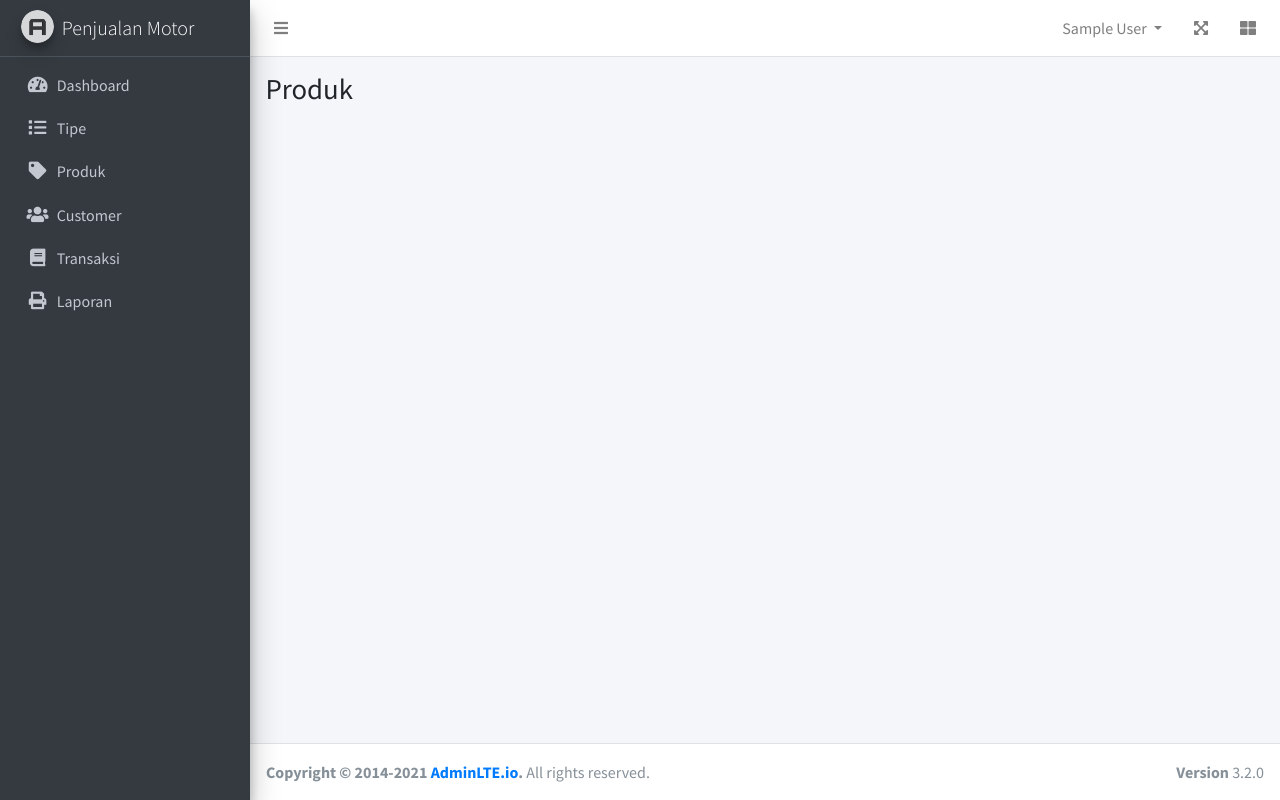
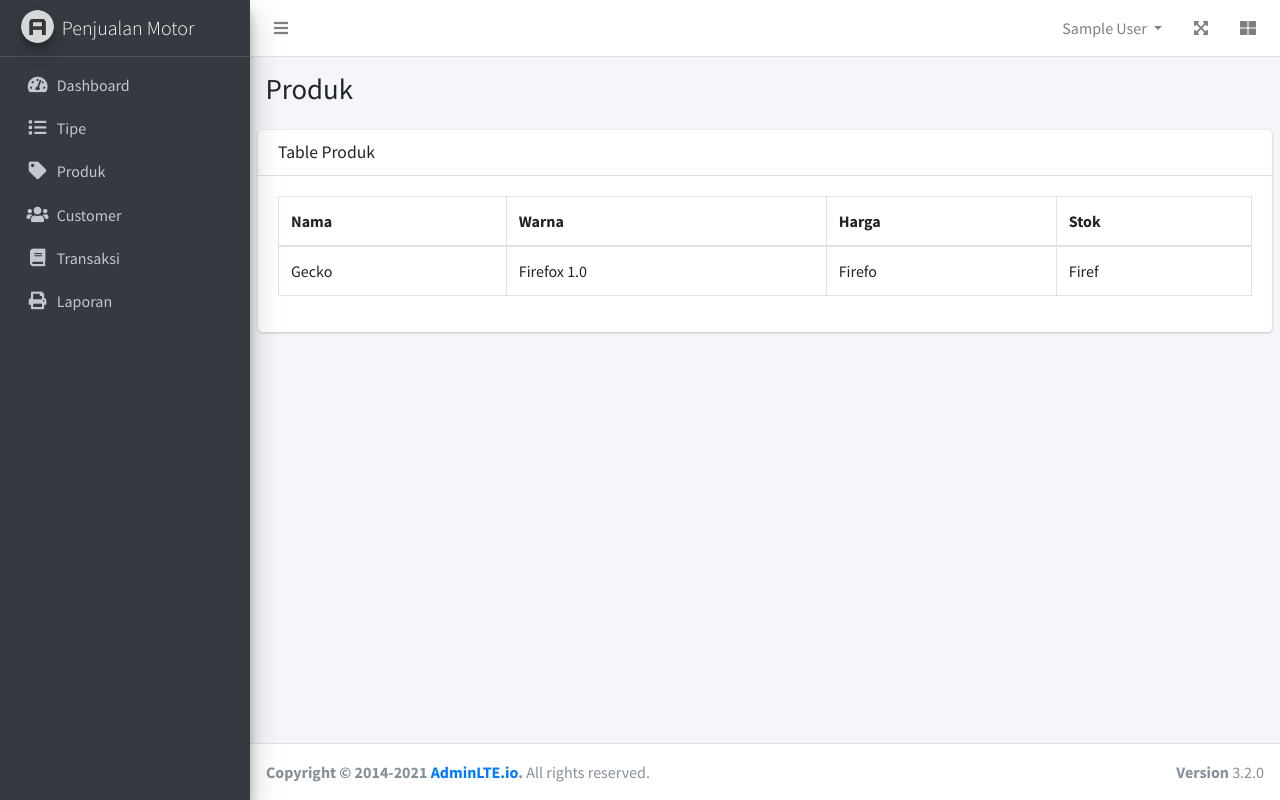
Before and after one commit to bayupras141/proyek1, a Laravel app: template resources/views/produk/index.blade.php in a window 1280 px wide. Run offline with Laravel 8, Linux system fonts and the light colour scheme; the template is opened without the code that fills it, so the values that code supplies are empty; the visitor is signed in with stand-in values (Sample User, id 1); some libraries are stand-ins or nearby versions.

Commit message:
update index

```diff
--- a/resources/views/produk/index.blade.php
+++ b/resources/views/produk/index.blade.php
@@ -10,5 +10,43 @@
     </div><!-- /.container-fluid -->
 @endsection
 @section('content')
-
+<div class="row">
+    <div class="col-12">
+        <div class="card">
+            <div class="card-header">
+              <h3 class="card-title">Table Produk</h3>
+            </div>
+            <!-- /.card-header -->
+            <div class="card-body">
+              <div id="example2_wrapper" class="dataTables_wrapper dt-bootstrap4">
+                <div class="row">
+                    <div class="col-sm-12 col-md-6"></div>
+                    <div class="col-sm-12 col-md-6"></div>
+                </div>
+                    <div class="row">
+                        <div class="col-sm-12">
+                            <table id="example2" class="table table-bordered table-hover dataTable dtr-inline" aria-describedby="example2_info">
+                                <thead>
+                                <tr>
+                                    <th class="sorting sorting_asc" tabindex="0" aria-controls="example2" rowspan="1" colspan="1" aria-sort="ascending" aria-label="Rendering engine: activate to sort column descending">Nama</th>
+                                    <th class="sorting" tabindex="0" aria-controls="example2" rowspan="1" colspan="1" aria-label="Browser: activate to sort column ascending">Warna</th>
+                                    <th class="sorting" tabindex="0" aria-controls="example2" rowspan="1" colspan="1" aria-label="Browser: activate to sort column ascending">Harga</th>
+                                    <th class="sorting" tabindex="0" aria-controls="example2" rowspan="1" colspan="1" aria-label="Browser: activate to sort column ascending">Stok</th>
+                                </tr>
+                                </thead>
+                                <tbody>
+                                    <tr class="odd">
+                                      <td class="dtr-control sorting_1" tabindex="0">Gecko</td>
+                                      <td>Firefox 1.0</td>
+                                      <td>Firefo</td>
+                                      <td>Firef</td>
+                                    </tr>
+                                </tbody>
+                            </table>
+                        </div>
+                    </div>
+                </div>
+          </div>
+    </div>
+</div>
 @endsection
```
